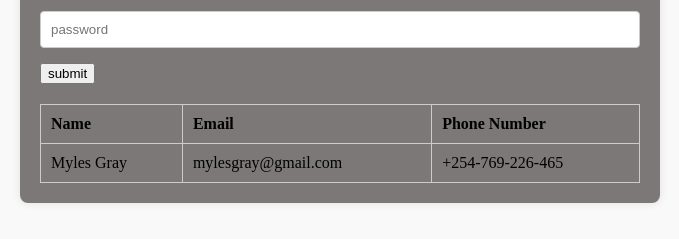
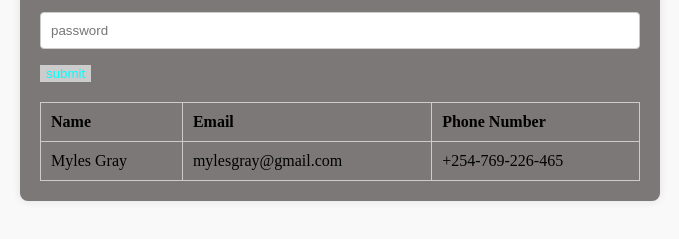
Before and after one commit to Popeaura/Form, a plain HTML site: page index.html in a window 1280 px wide. Shown: the part 551-790 px from the top of the page, 300-979 px from the left. Drawn offline with Linux system fonts and the light colour scheme.

Commit message:
I modified my styles.css file

```diff
--- a/styles.css
+++ b/styles.css
@@ -52,3 +52,10 @@ th, td {
 header h1, header p {
     text-align: center;
 }
+
+button{
+    background-color: #ccc;
+    color: aqua;
+    border: #f9f9f9;
+
+}
```
